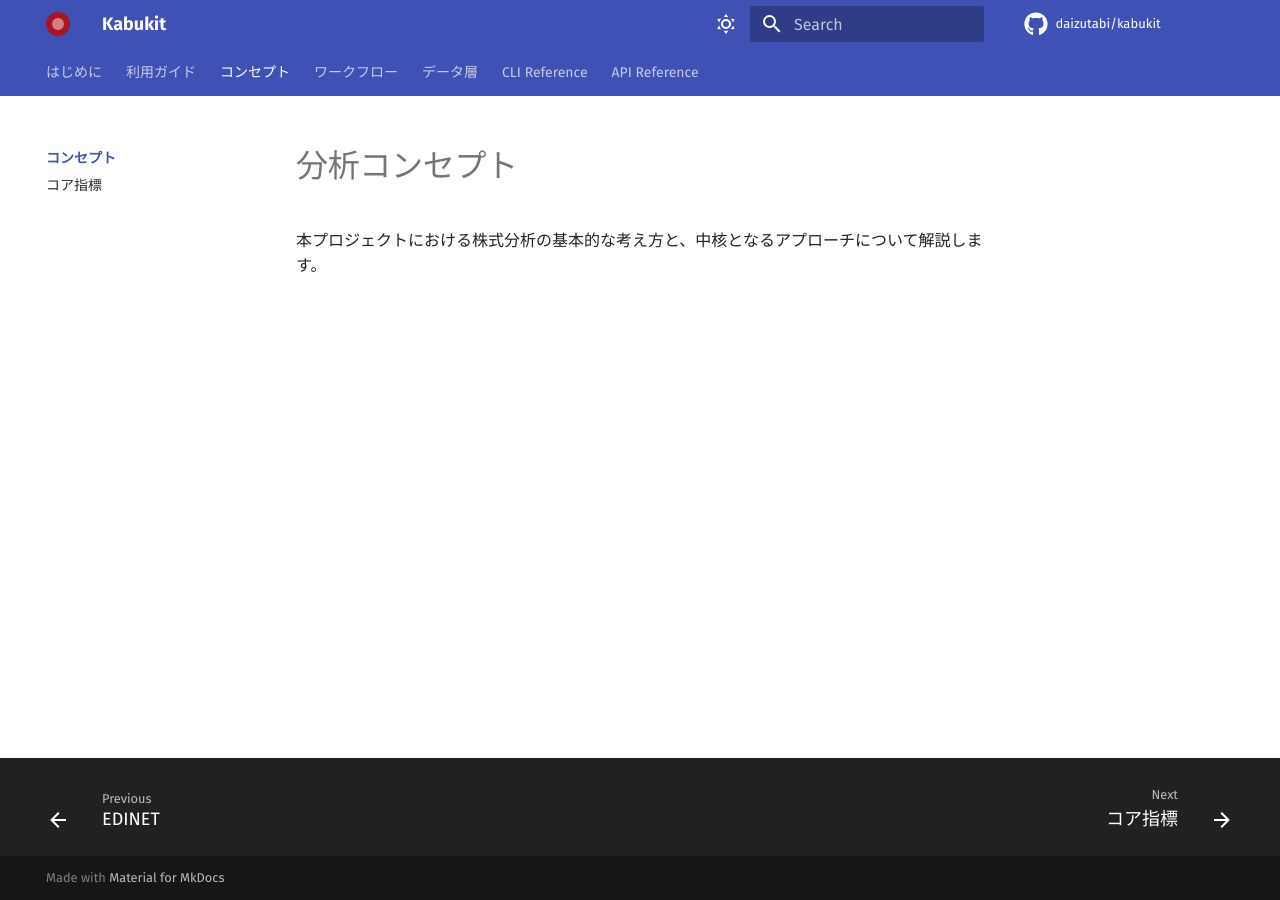
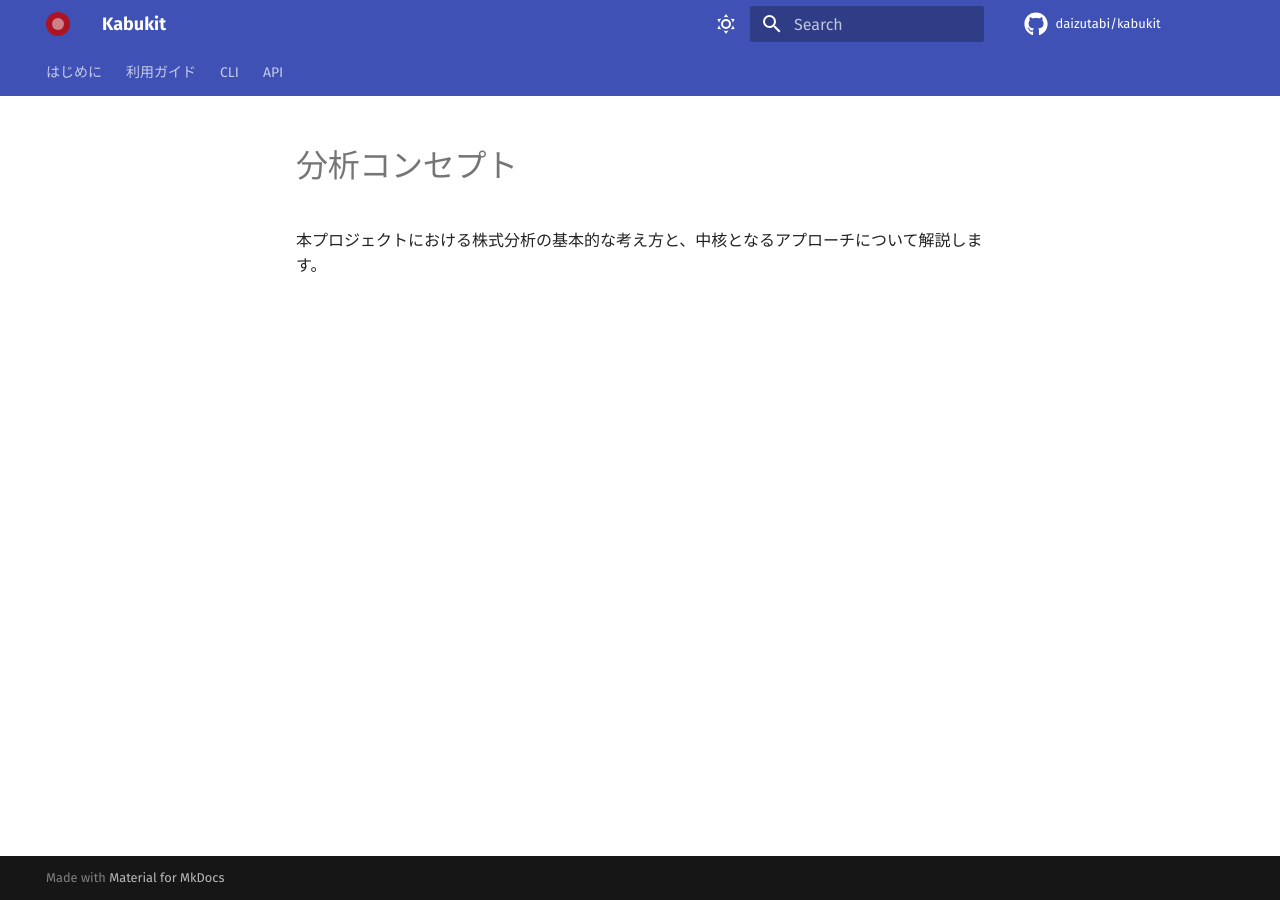
Before and after one commit to daizutabi/kabukit, an MkDocs documentation site: the page built from docs/concept/index.md, in a window 1280 px wide. Built offline with MkDocs 1.6.1 and Material for MkDocs 9.7.7, drawn with Linux system fonts in a browser that asks for light colours; comment, search, counter and statistics services are not loaded; part of the change alters nothing that is shown.

Commit message:
ナビゲーションメニューの構成を整理し、CLIリファレンスを追加しました

```diff
--- a/mkdocs.yml
+++ b/mkdocs.yml
@@ -70,26 +70,27 @@ markdown_extensions:
   - pymdownx.tasklist:
       custom_checkbox: true
 nav:
-  - "はじめに": "index.md"
-  - "利用ガイド":
-      - "J-Quants": "guides/jquants.md"
-      - "EDINET": "guides/edinet.md"
-  - "コンセプト":
-      - "概要": "concept/index.md"
-      - "コア指標": "concept/core_indicators.md"
-  - "ワークフロー":
-      - "全体像": "workflow/index.md"
-      - "フェーズ1: 市場概観": "workflow/01_market_overview.md"
-      - "フェーズ2: モデル構築": "workflow/02_model_building.md"
-      - "フェーズ3: スクリーニング": "workflow/03_screening.md"
-      - "フェーズ4: 定性的深掘り": "workflow/04_deep_dive.md"
-  - "データ層":
-      - "概要": "data_layer/index.md"
-      - "指標計算ポリシー": "data_layer/indicator_calculation.md"
-      - "調整済み株式数": "data_layer/adjusted_shares.md"
-      - "J-Quants スキーマ": "data_layer/jquants_schema.md"
-      - "実践的な注意点": "data_layer/practical_notes.md"
-  - "CLI Reference": "cli_reference.md"
-  - "API Reference": "$api/kabukit.***"
+  - はじめに: index.md
+  - 利用ガイド:
+      - CLI: guides/cli.md
+      - J-Quants: guides/jquants.md
+      - EDINET: guides/edinet.md
+  # - "コンセプト":
+  #     - "概要": "concept/index.md"
+  #     - "コア指標": "concept/core_indicators.md"
+  # - "ワークフロー":
+  #     - "全体像": "workflow/index.md"
+  #     - "フェーズ1: 市場概観": "workflow/01_market_overview.md"
+  #     - "フェーズ2: モデル構築": "workflow/02_model_building.md"
+  #     - "フェーズ3: スクリーニング": "workflow/03_screening.md"
+  #     - "フェーズ4: 定性的深掘り": "workflow/04_deep_dive.md"
+  # - "データ層":
+  #     - "概要": "data_layer/index.md"
+  #     - "指標計算ポリシー": "data_layer/indicator_calculation.md"
+  #     - "調整済み株式数": "data_layer/adjusted_shares.md"
+  #     - "J-Quants スキーマ": "data_layer/jquants_schema.md"
+  #     - "実践的な注意点": "data_layer/practical_notes.md"
+  - CLI: cli_reference.md
+  - API: $api/kabukit.***
 extra_css:
   - css/kabukit.css
```
